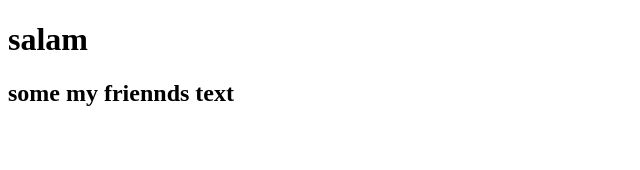
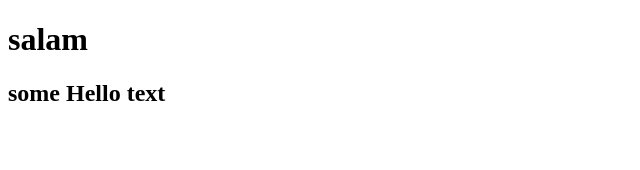
Before and after one commit to Masoume-vesali1993/practice-react, a React (Create React App) app: page / in a window 1280 px wide. Shown: the top 170 px of the page, without its empty margins (0-640 px from the left). Built offline with nearby package versions, Linux system fonts and the light colour scheme.

Commit message:
use
function in component

```diff
--- a/src/Components/User.js
+++ b/src/Components/User.js
@@ -1,8 +1,11 @@
 import React from 'react';
+function sayHello(){
+    return 'Hello';
+}
 let User = function (){
     let u = {'name': 'Masoume'};
     return (
-        <h2>some {(function(){return 'my friennds'; })()} text</h2>
+        <h2>some {sayHello()} text</h2>
     );
 }
 
```
